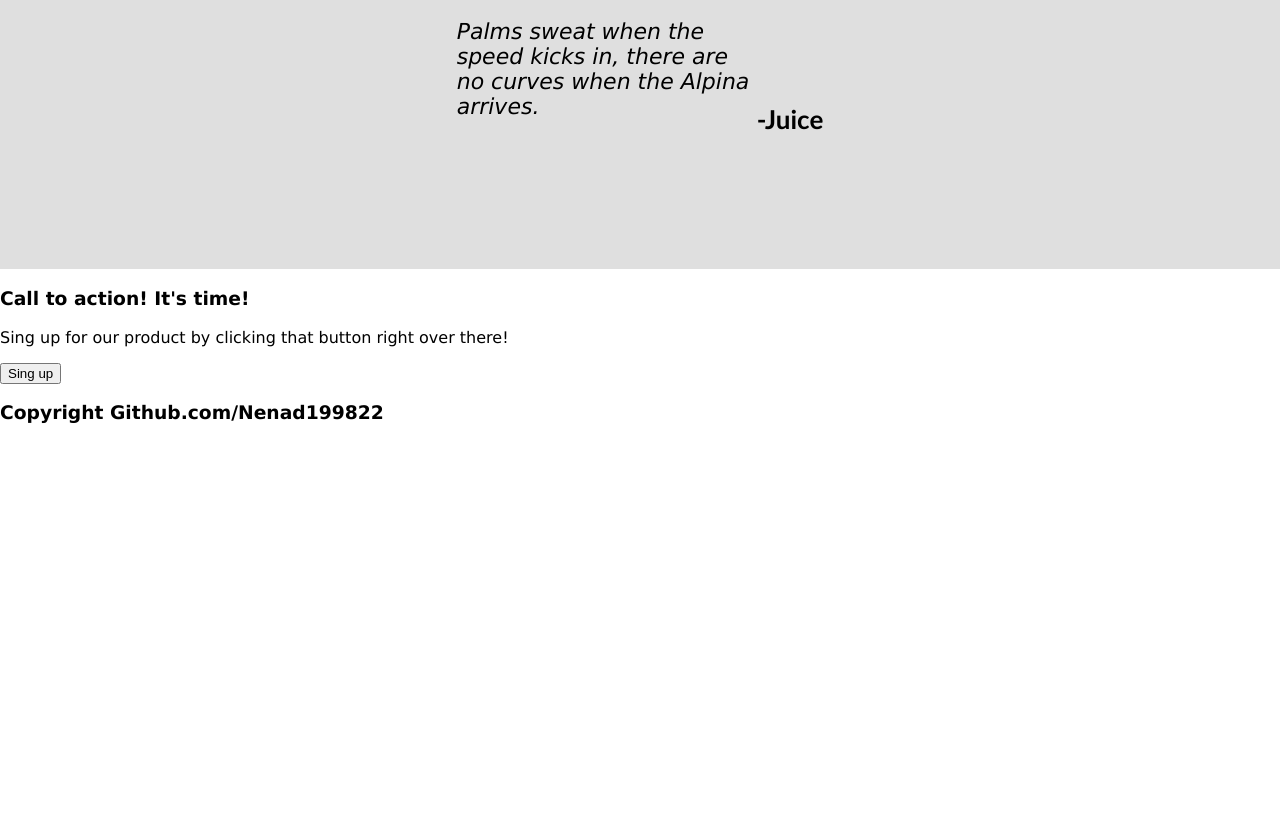
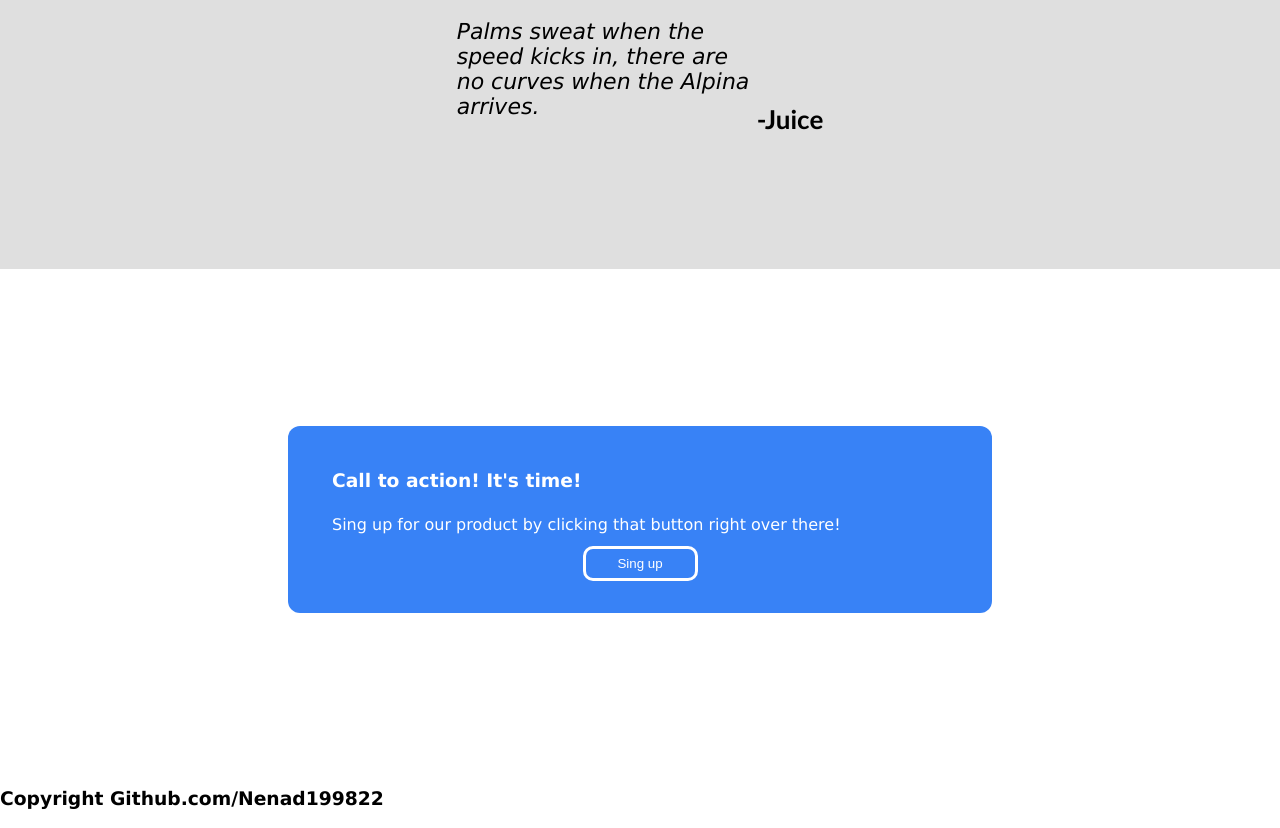
Before and after one commit to Nenad199822/Landing-Page, a plain HTML site: page index.html in a window 1280 px wide. Shown: the part 1253-2081 px from the top of the page. Before the commit the page ends 1695 px from the top, so only its background shows below. Drawn offline with Linux system fonts and the light colour scheme.

Commit message:
Finish styling second sing up box

```diff
--- a/index.html
+++ b/index.html
@@ -76,10 +76,14 @@
         <h4 class="quote-person">-Juice</h4>
     </div>
     <div class="four-element">
-        <h3 class="call-to-action">Call to action! It's time!</h3>
+        <div class="four-box">
+            <h3 class="call-to-action">Call to action! It's time!</h3>
+            <p class="sing-up">Sing up for our product by clicking that button right over there!</p>
+            <div class="sing-up-div">
+                <button class="second-sing-up">Sing up</button>
+            </div>
 
-        <p class="sing-up">Sing up for our product by clicking that button right over there!</p>
-        <button class="second-sing-up">Sing up</button>
+        </div>
     </div>
     <div class="footer">
         <h3>Copyright Github.com/Nenad199822 </h3>
--- a/styles.css
+++ b/styles.css
@@ -150,3 +150,50 @@ h6 {
 
 
 }
+
+.four-element {
+    display: flex;
+    justify-content: center;
+    width: 100%;
+    height: 500px;
+    background: white;
+    align-items: center;
+}
+
+
+.four-box {
+    display: flex;
+    flex-direction: column;
+    background-color: #3882f6;
+    width: 50%;
+    height: auto;
+    padding: 32px;
+    margin: 32px;
+    flex-wrap: wrap;
+    border-radius: 12px;
+
+}
+
+.call-to-action,
+.sing-up {
+    display: flex;
+    flex-wrap: wrap;
+    margin: auto;
+    padding: 0;
+    margin: 12px;
+    color: white;
+}
+
+.second-sing-up {
+    display: flex;
+    width: 115px;
+    height: 35px;
+    border-radius: 10px;
+    background-color: #3882f6;
+    color: white;
+    border: 3px solid white;
+    align-items: center;
+    justify-content: center;
+    margin: auto;
+
+}
```
